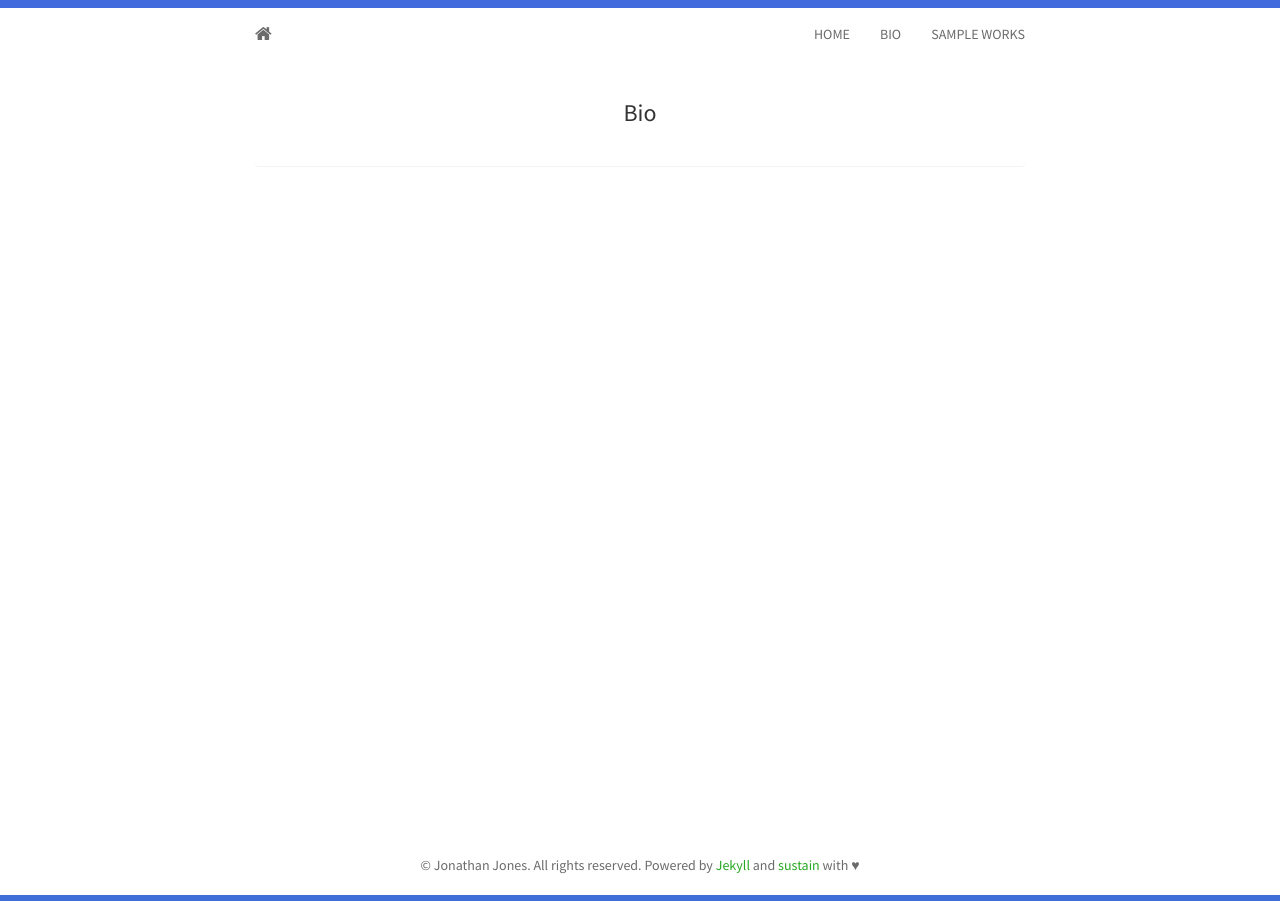
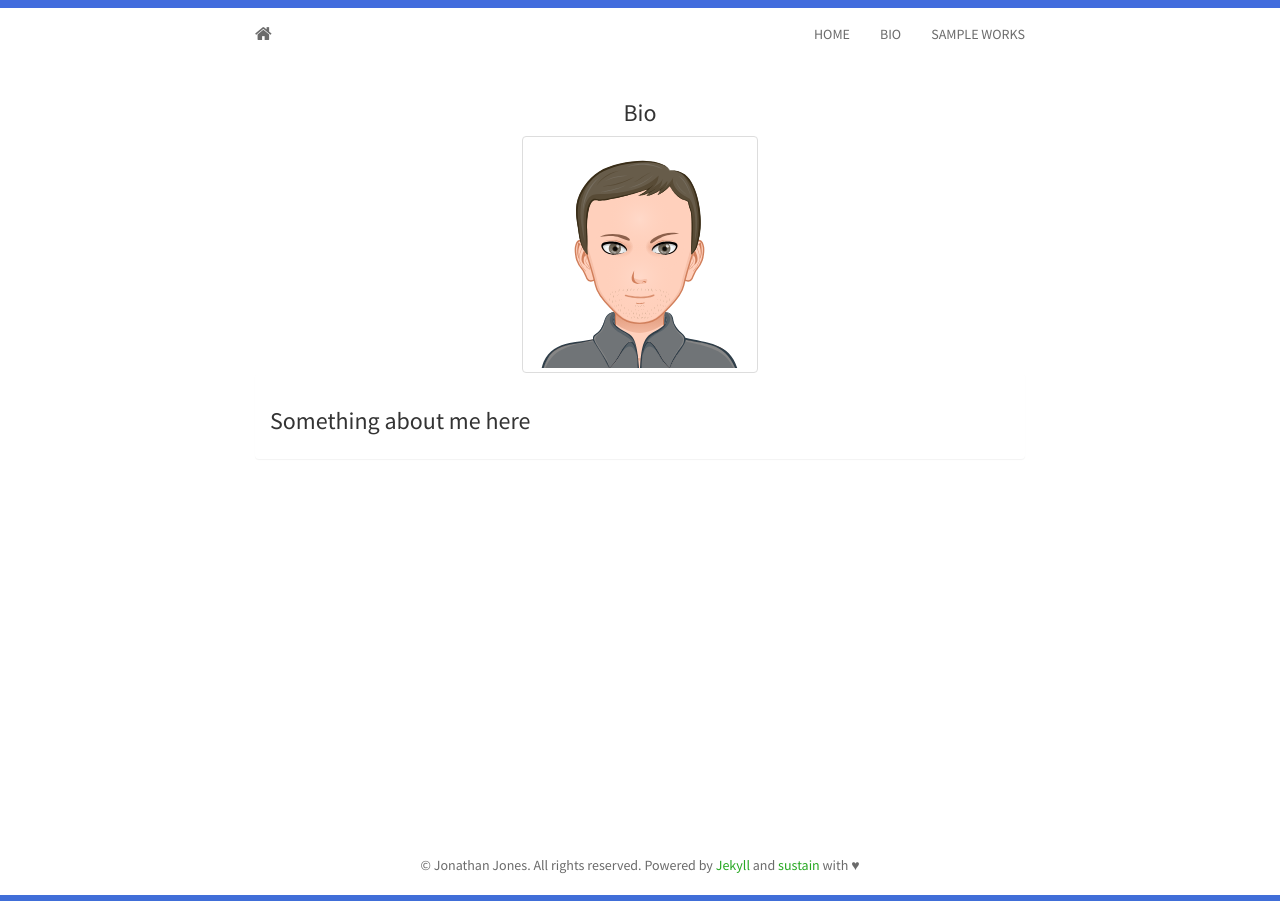
Before and after one commit to jjones646/about.joncjones.com, a Jekyll site: the page built from bio.html, in a window 1280 px wide. Built offline with Jekyll 4.4.1, drawn with Linux system fonts in a browser that asks for light colours; nearby versions of some CDN libraries; Markdown is read by kramdown in place of the engine named in the settings.

Commit message:
adding avatar cartoon

```diff
--- a/_config.yml
+++ b/_config.yml
@@ -13,7 +13,8 @@
 title: Jonathan Jones
 author: Jonathan Jones
 description: Personal blog and resume
-avatar: profile.jpg
+profile_pic: profile.jpg
+avatar: avatar.svg
 google_analytics: UA-58456683-1
 google_plus: JonathanJones646
 email: jjones646@gmail.com
--- a/_includes/bio.html
+++ b/_includes/bio.html
@@ -1,9 +1,16 @@
 <section id="bio">
 <div class="container">
   <h3>Bio</h3>
+  <div class="row">
+  <div class="col-sm-4 col-xs-2"></div>
+  <div class="col-sm-4 col-xs-8">
+        <img class="img-thumbnail" src="{{ site.baseurl }}/static/img/{{ site.avatar }}" alt="Responsive image">
+  </div>
+  <div class="col-sm-4 col-xs-2"></div>
+  </div>
   <div class="panel panel-default">
     <div class="panel-body">
-
+    <h3>Something about me here</h3>
     </div>
   </div>
 </div>
--- a/index.html
+++ b/index.html
@@ -5,7 +5,7 @@ layout: home
 <section id="about">
 	<div class="container">
 	  <div class="avatar">
-		<img class="img-circle" src="{{ site.baseurl }}/static/img/{{ site.avatar }}" alt="Responsive image">
+		<img class="img-circle" src="{{ site.baseurl }}/static/img/{{ site.profile_pic }}" alt="Responsive image">
 	  </div>
 	  <h2>I am <strong>{{ site.author }}</strong></h2>
 	  <h3>Computer Engineer, Roboticist, Hacker, & Entreprenuer</h3>
```
Also changed, not shown: static/img/avatar.svg (added), static/img/avatar2.svg (added).
